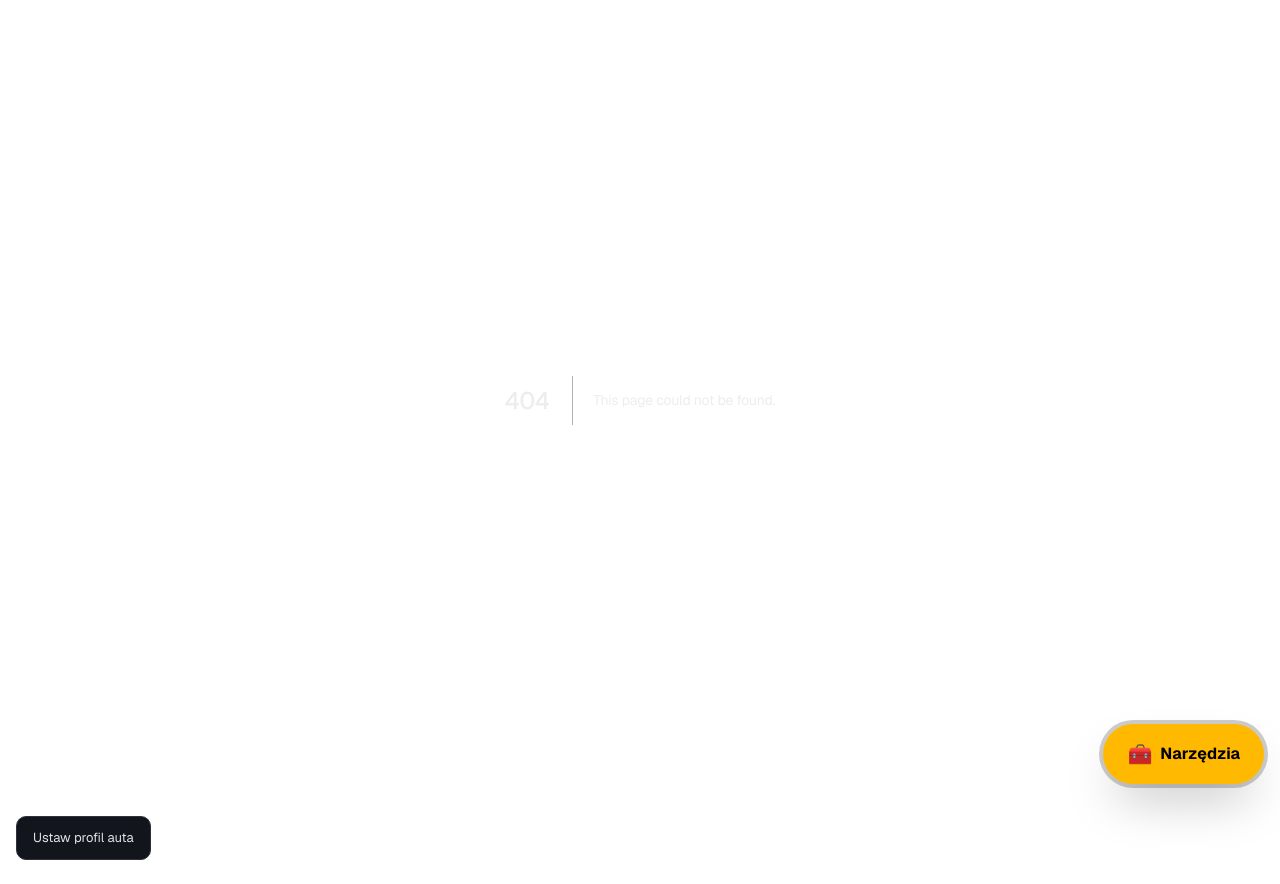
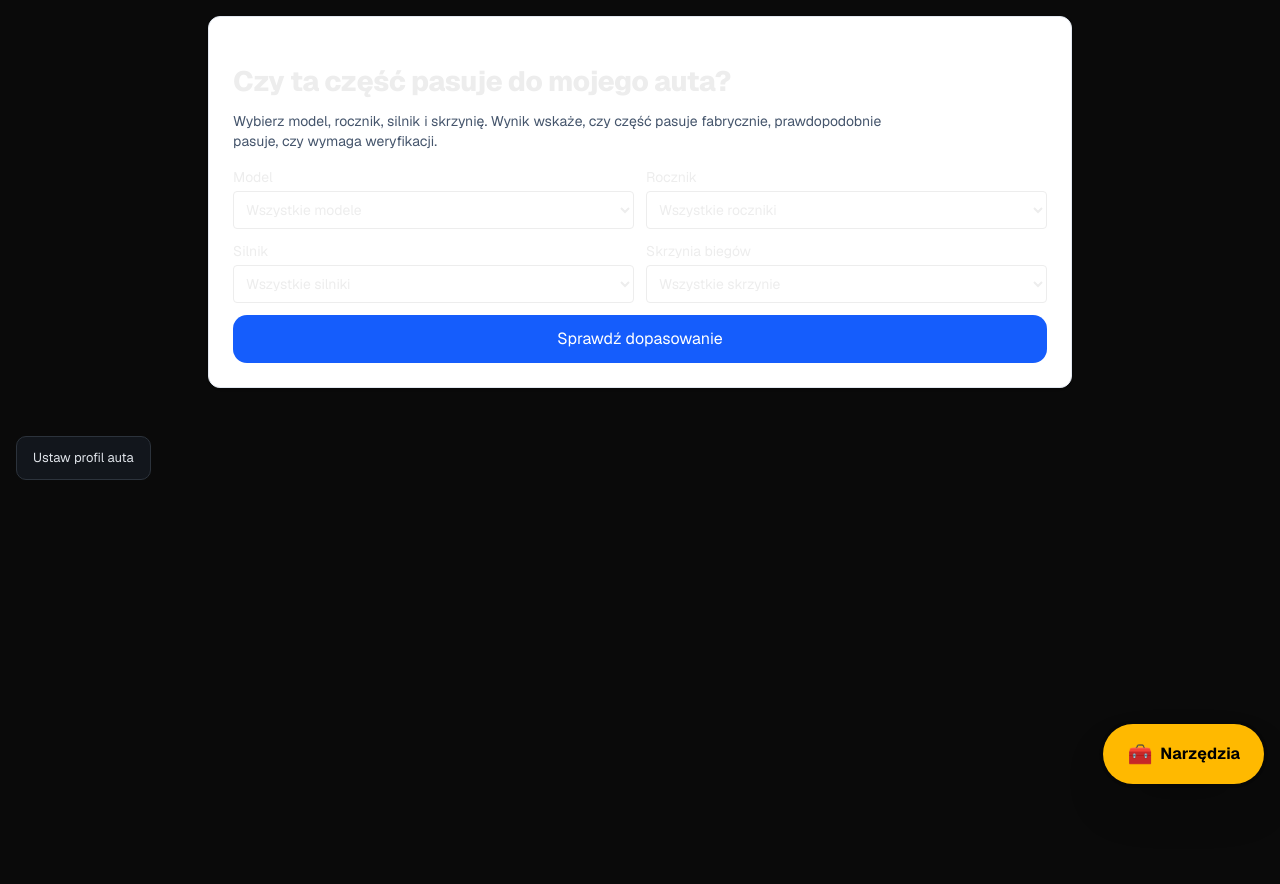
Before and after one commit to tsrc4mm9gg-netizen/gmt400-app, a Next.js app: page /narzedzia/czesci in a window 1280 px wide. Before the commit this address had no page. After the commit the page ends 800 px from the top, so only its background shows below. Built offline with nearby package versions, Linux system fonts and the light colour scheme.

Commit message:
Add Polish parts fitment page and add it to tools hub

```diff
--- a/src/app/api/status/route.ts
+++ b/src/app/api/status/route.ts
@@ -14,7 +14,7 @@ export async function GET() {
  return NextResponse.json({
  status: 'ok',
  service: 'GMT400 Knowledge API',
- version: '1.6.0',
+ version: '1.7.0',
  data: {
  rpoRecords: RPO_CATALOG.length,
  uniqueRpoCodes: rpoCodes.size,
@@ -28,7 +28,8 @@ export async function GET() {
  tools: '/narzedzia',
  rpo: '/narzedzia/rpo',
  calculators: '/narzedzia/kalkulatory',
- diagnostics: '/narzedzia/diagnostyka'
+ diagnostics: '/narzedzia/diagnostyka',
+ parts: '/narzedzia/czesci'
  },
  endpoints: {
  rpoSearch: '/api/rpo?q=Z71',
--- /dev/null
+++ b/src/app/narzedzia/czesci/page.tsx
@@ -0,0 +1,111 @@
+'use client';
+import { useState } from 'react';
+
+const MODELS = ['', 'C/K 1500', 'C/K 2500', 'C/K 3500', 'GMC Sierra 1500', 'Tahoe', 'Yukon', 'Suburban 1500', 'Suburban 2500', 'Suburban 3500'];
+const ENGINES = ['', '4.3L V6', '5.0L V8', '5.7L V8', '7.4L V8', '6.5L Diesel'];
+const TRANSMISSIONS = ['', 'Automatyczna', 'Ręczna'];
+
+export default function PartsPage() {
+ const [model, setModel] = useState('');
+ const [year, setYear] = useState('');
+ const [engine, setEngine] = useState('');
+ const [transmission, setTransmission] = useState('');
+ const [results, setResults] = useState<any[]>([]);
+ const [error, setError] = useState('');
+ const [loading, setLoading] = useState(false);
+ const [searched, setSearched] = useState(false);
+
+ async function search(event: React.FormEvent) {
+ event.preventDefault();
+ setLoading(true);
+ setError('');
+ setResults([]);
+ setSearched(true);
+ try {
+ const params = new URLSearchParams();
+ if (model) params.set('model', model);
+ if (year) params.set('year', year);
+ if (engine) params.set('engine', engine);
+ if (transmission) params.set('transmission', transmission);
+ const response = await fetch(`/api/parts?${params.toString()}`);
+ const data = await response.json();
+ if (!response.ok) throw new Error(data.error ?? 'Nie udało się pobrać wyników.');
+ setResults(data.results ?? []);
+ } catch (exception) {
+ setError(exception instanceof Error ? exception.message : 'Nieznany błąd.');
+ } finally {
+ setLoading(false);
+ }
+ }
+
+ const confidenceLabel: Record<string, string> = {
+ factory: 'Pasuje fabrycznie',
+ likely: 'Prawdopodobnie pasuje',
+ verify: 'Wymaga weryfikacji'
+ };
+
+ const confidenceStyle: Record<string, string> = {
+ factory: 'bg-green-100 text-green-800',
+ likely: 'bg-blue-100 text-blue-800',
+ verify: 'bg-amber-100 text-amber-800'
+ };
+
+ return (
+ <main className="mx-auto max-w-4xl space-y-4 p-4">
+ <section className="rounded-xl border border-slate-200 bg-white p-5 shadow-sm">
+ <h1 className="text-2xl font-semibold text-slate-900">Czy ta część pasuje do mojego auta?</h1>
+ <p className="mt-1 text-sm text-slate-600">Wybierz model, rocznik, silnik i skrzynię. Wynik wskaże, czy część pasuje fabrycznie, prawdopodobnie pasuje, czy wymaga weryfikacji.</p>
+
+ <form onSubmit={search} className="mt-4 grid gap-3 sm:grid-cols-2">
+ <label className="text-sm">Model
+ <select value={model} onChange={event => setModel(event.target.value)} className="mt-1 w-full rounded border px-2 py-2">
+ {MODELS.map(item => <option key={item} value={item}>{item || 'Wszystkie modele'}</option>)}
+ </select>
+ </label>
+ <label className="text-sm">Rocznik
+ <select value={year} onChange={event => setYear(event.target.value)} className="mt-1 w-full rounded border px-2 py-2">
+ <option value="">Wszystkie roczniki</option>
+ {Array.from({ length: 11 }, (_, index) => 1988 + index).map(year => <option key={year} value={year}>{year}</option>)}
+ </select>
+ </label>
+ <label className="text-sm">Silnik
+ <select value={engine} onChange={event => setEngine(event.target.value)} className="mt-1 w-full rounded border px-2 py-2">
+ {ENGINES.map(item => <option key={item} value={item}>{item || 'Wszystkie silniki'}</option>)}
+ </select>
+ </label>
+ <label className="text-sm">Skrzynia biegów
+ <select value={transmission} onChange={event => setTransmission(event.target.value)} className="mt-1 w-full rounded border px-2 py-2">
+ {TRANSMISSIONS.map(item => <option key={item} value={item}>{item || 'Wszystkie skrzynie'}</option>)}
+ </select>
+ </label>
+ <button type="submit" disabled={loading} className="sm:col-span-2 rounded-lg bg-blue-600 px-4 py-3 font-semibold text-white hover:bg-blue-700 disabled:opacity-50">
+ {loading ? 'Szukam…' : 'Sprawdź dopasowanie'}
+ </button>
+ </form>
+
+ {error && <p className="mt-3 rounded bg-red-50 p-3 text-sm text-red-700">{error}</p>}
+ {searched && !loading && results.length === 0 && !error && (
+ <p className="mt-3 rounded bg-slate-100 p-3 text-sm text-slate-700">Nie znaleziono części dla tych parametrów. Spróbuj innego modelu lub rocznika.</p>
+ )}
+ </section>
+
+ <div className="space-y-3">
+ {results.map((item, index) => (
+ <article key={`${item.part}-${index}`} className="rounded-lg border border-slate-200 bg-white p-4">
+ <header className="flex flex-wrap items-center gap-2">
+ <span className={`rounded px-2 py-0.5 text-xs ${confidenceStyle[item.confidence] ?? 'bg-slate-100 text-slate-700'}`}>
+ {confidenceLabel[item.confidence] ?? item.confidence}
+ </span>
+ <span className="rounded bg-blue-100 px-2 py-0.5 text-xs text-blue-800">{item.category}</span>
+ </header>
+ <h2 className="mt-2 text-base font-semibold text-slate-900">{item.part}</h2>
+ <p className="mt-1 text-sm text-slate-600">Pasuje do: {item.fitsModels.join(', ')}</p>
+ <p className="mt-1 text-xs text-slate-500">Lata: {item.yearRange[0]}–{item.yearRange[1]}</p>
+ <p className="mt-2 text-sm text-slate-600">{item.notes}</p>
+ <a href={item.source} target="_blank" rel="noopener noreferrer" className="mt-2 block text-xs text-blue-700 underline">Źródło: {item.sourceTitle}</a>
+ </article>
+ ))}
+ </div>
+ </main>
+ );
+}
--- a/src/app/narzedzia/page.tsx
+++ b/src/app/narzedzia/page.tsx
@@ -3,7 +3,8 @@ import Link from 'next/link';
 const TOOLS = [
  { href: '/narzedzia/rpo', title: 'Kody RPO', description: 'Sprawdź, co oznaczają kody z tabliczki pojazdu. Wpisz kilka kodów naraz albo szukaj po nazwie wyposażenia.', icon: '📋' },
  { href: '/narzedzia/diagnostyka', title: 'Kody błędów OBD', description: 'Wpisz kod, np. P0300, albo objaw, np. „misfire”. Zobacz możliwe przyczyny i pierwsze czynności.', icon: '🔧' },
- { href: '/narzedzia/kalkulatory', title: 'Kalkulator opon', description: 'Porównaj obecne i nowe opony. Sprawdź wpływ na prędkość i przełożenie osi.', icon: '🛞' }
+ { href: '/narzedzia/kalkulatory', title: 'Kalkulator opon', description: 'Porównaj obecne i nowe opony. Sprawdź wpływ na prędkość i przełożenie osi.', icon: '🛞' },
+ { href: '/narzedzia/czesci', title: 'Dobór części', description: 'Sprawdź, czy część pasuje do Twojego modelu, rocznika, silnika i skrzyni biegów.', icon: '🔩' }
 ];
 
 export default function ToolsPage() {
@@ -12,7 +13,7 @@ export default function ToolsPage() {
  <h1 className="text-2xl font-semibold text-slate-900">Narzędzia GMT400</h1>
  <p className="mt-1 text-sm text-slate-600">Wybierz narzędzie. Wszystkie wyniki są pomocnicze — przed zakupem części lub serwisem potwierdź dane w instrukcji właściwego rocznika.</p>
 
- <div className="mt-6 grid gap-4 sm:grid-cols-3">
+ <div className="mt-6 grid gap-4 sm:grid-cols-2">
  {TOOLS.map(tool => (
  <Link key={tool.href} href={tool.href} className="group rounded-xl border border-slate-200 bg-white p-5 shadow-sm transition hover:border-blue-400 hover:shadow-md">
  <div className="text-3xl">{tool.icon}</div>
```
